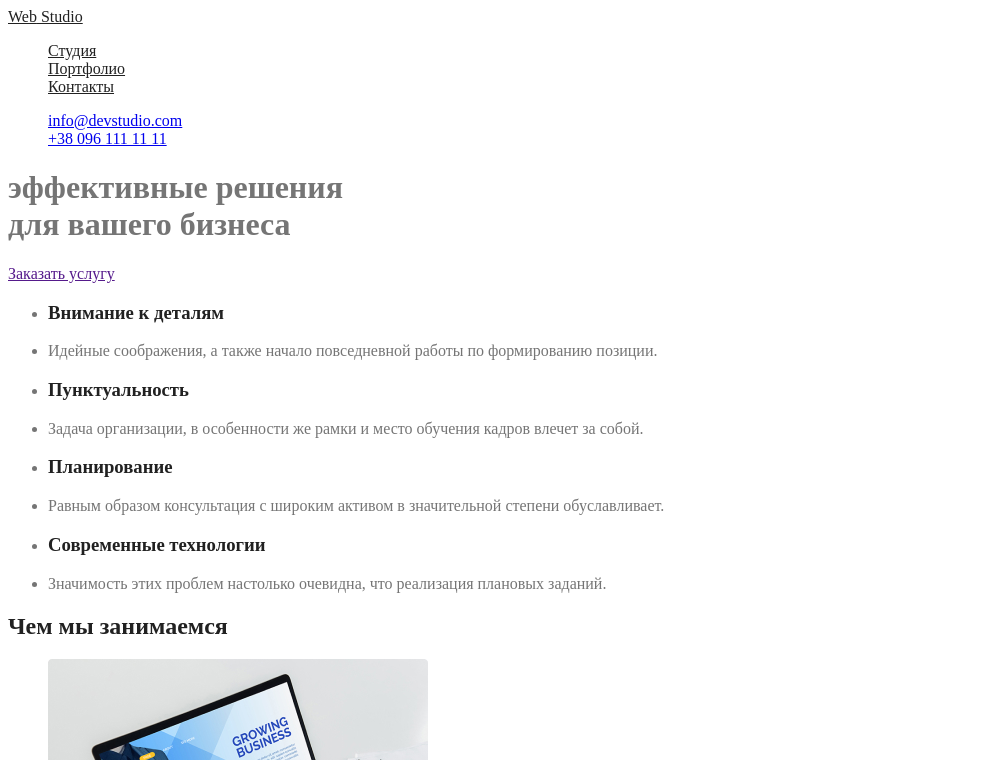
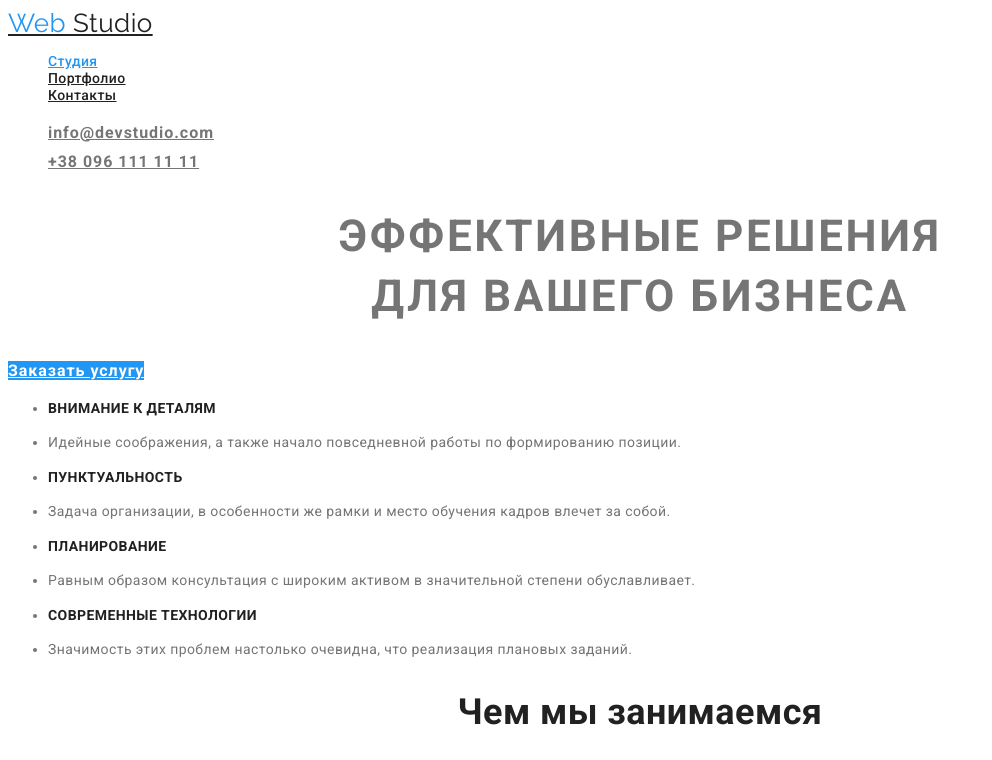
Before and after one commit to VikMelanchenko/goit-markup-hw-02, a plain HTML site: page index.html in a window 1280 px wide. Shown: the top 760 px of the page, without its empty margins (0-992 px from the left). Drawn offline with Linux system fonts and the light colour scheme.

Commit message:
Добавляет оформлените текста и шрифты

```diff
--- a/CSS/style.css
+++ b/CSS/style.css
@@ -3,35 +3,62 @@
 /* фон белый #ffffff */
 /* вторичный цвет фона #F5F4FA */
 /* черный #212121 */
-/* акцент #2196F3 */
-/* цвет футер rgba(255, 255, 255, 0.6) */
+/* акцент синий #2196F3 */
+/* цвет основной футер rgba(255, 255, 255, 0.6) */
 
 :root {
   --primary-text-color: #757575;
   --title-text-color: #212121;
   --accent-color: #2196f3;
+  --primary-white-color: #ffffff;
+  --primery-link-color: #afb1b8;
+  --footer-bg-color: #2f303a;
 }
 
 body {
-  background-color: #ffffff;
+  background-color: var(--primary-bg-color);
   color: var(--primary-text-color);
+  font-family: Roboto, sans-serif;
+  letter-spacing: 0.03em;
+  font-size: 14px;
 }
 
 .list {
   list-style: none;
 }
 
+/* logo */
 .logo {
   color: var(--title-text-color);
+  font-family: Raleway, sans-serif;
+  font-size: 26px;
+  line-height: 1.2;
+}
+
+/* accent */
+.accent {
+  color: var(--accent-color);
 }
 
 .logo:hover {
   color: var(--accent-color);
 }
 
+/* hero */
+.hero-title {
+  font-weight: 900;
+  font-size: 44px;
+  line-height: 1.36;
+  text-align: center;
+  letter-spacing: 0.06em;
+  text-transform: uppercase;
+}
 /* site nav */
 .site-nav .link {
   color: var(--title-text-color);
+  font-weight: 500;
+  font-size: 14px;
+  line-height: 1.2;
 }
 
 .site-nav .link:hover,
@@ -39,16 +66,94 @@ body {
   color: var(--accent-color);
 }
 
+.site-nav .link.current {
+  color: var(--accent-color);
+}
+
+/* auth-nav */
+.auth-nav .button:hover,
+.auth-nav .button:focus {
+  color: var(--accent-color);
+}
+
 /* section */
 .section-title {
   color: var(--title-text-color);
+  font-weight: 700;
+  font-size: 36px;
+  line-height: 1.17;
+  text-align: center;
 }
 
+/* features */
 .features-title {
+  color: var(--title-text-color);
+  font-weight: 700;
+  font-size: 14px;
+  line-height: 1.14;
+  text-transform: uppercase;
+}
+
+.features-list .text {
+  font-size: 14px;
+  line-height: 1.71;
+}
+
+/* team */
+.team-title {
   color: var(--title-text-color);
 }
 
-/* команда */
-.team-title {
+.team-list {
+  color: var(--primery-link-color);
+}
+
+.team-list .link:hover,
+.team-list .link:focus {
+  color: var(--accent-color);
+}
+
+/* button */
+.button {
+  color: var(--primary-text-color);
+  font-weight: 900;
+  font-size: 16px;
+  line-height: 1.87;
+  letter-spacing: 0.06em;
+}
+
+.button:hover,
+.button:focus {
+  color: var(--accent-color);
+}
+
+.button.primary {
+  background-color: var(--accent-color);
+  color: var(--primary-white-color);
+}
+
+/* footer */
+.page-footer {
+  background-color: var(--footer-bg-color);
+}
+
+/* networks */
+.network-list {
+  color: var(--primary-text-color);
+}
+
+.network-list .link:hover,
+.network-list .link:focus {
+  color: var(--accent-color);
+}
+
+/* portfolio work */
+.work-title {
   color: var(--title-text-color);
 }
+
+.work-list .text {
+  font-weight: 700;
+  line-height: 1.14;
+  text-transform: uppercase;
+}
```
